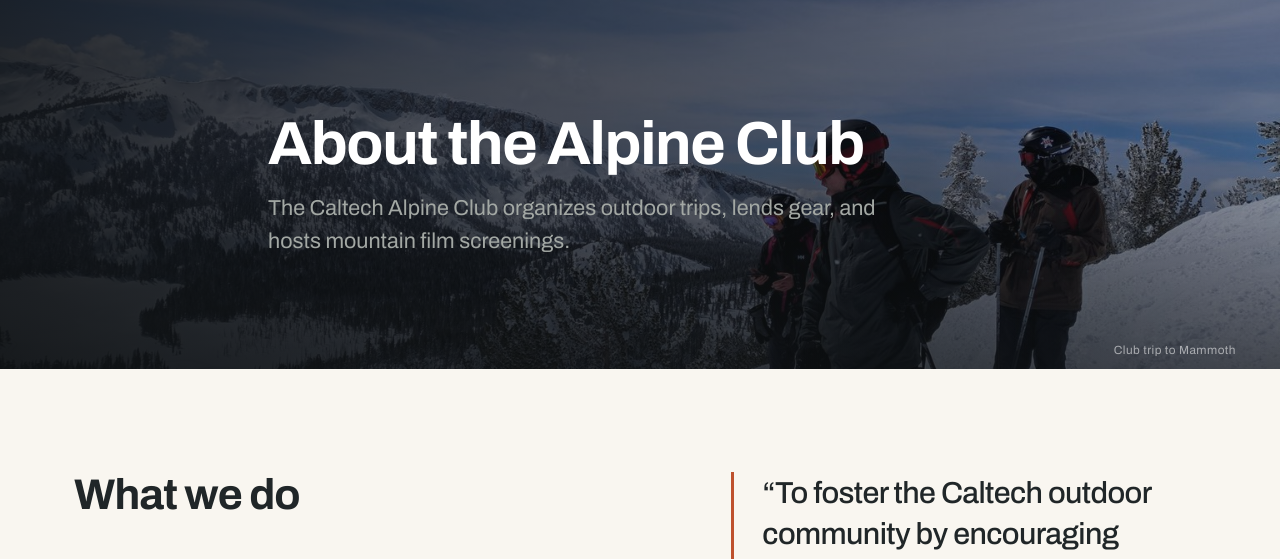
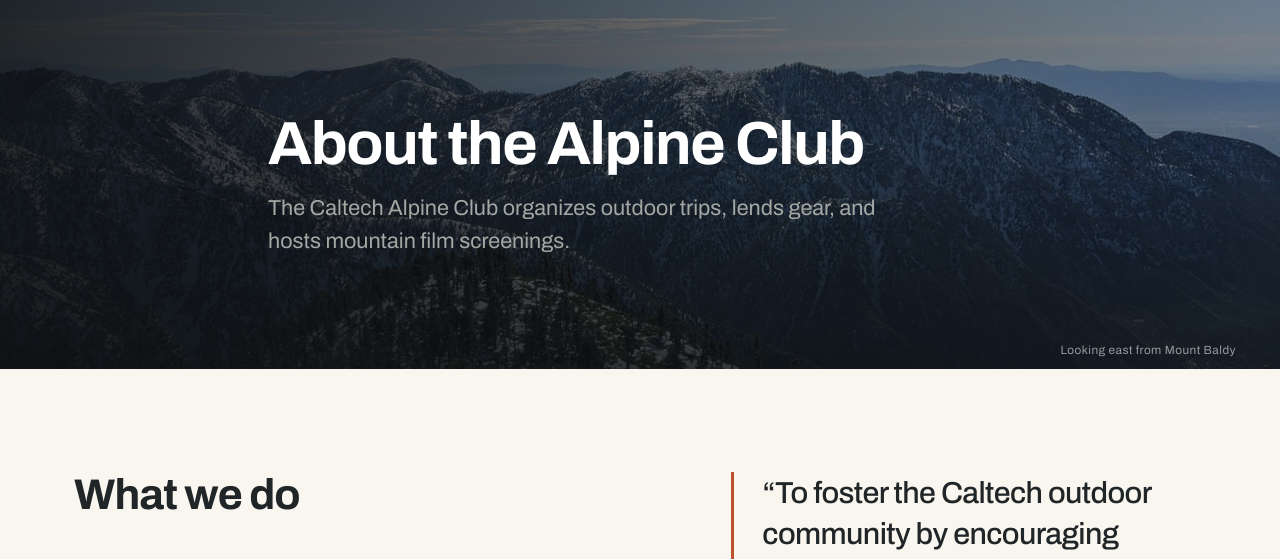
Before and after one commit to caltech-alpine/caltech-alpine.github.io, a PHP site: page /about.php in a window 1280 px wide. Shown: the part 71-630 px from the top of the page. Run offline with PHP 8.4, Linux system fonts and the light colour scheme.

Commit message:
Swap the About and Events heroes
The skiers belong on Events and the Baldy panorama on About. Baldy needs
a focus: its horizon sits about a fifth of the way down rather than in
the middle, so the default center-45% band landed entirely below it and
rendered as a dark slope. Mammoth keeps the default, which frames the
three skiers from helmet to hip clear of the headline.

```diff
--- a/about.php
+++ b/about.php
@@ -51,8 +51,13 @@ require __DIR__ . '/includes/header.php';
        of the three things the club actually does, so both are named. */
     'lede'   => 'The Caltech Alpine Club organizes outdoor trips, lends gear, and hosts '
               . 'mountain film screenings.',
-    'photo'  => 'photos/cac-mammoth-from-sujung.jpg',
-    'credit' => 'Club trip to Mammoth',
+    /* The horizon in this frame sits about a fifth of the way down, not in the
+       middle, so the default band (center 45%) lands entirely below it and the
+       hero reads as a dark slope rather than a view. 28% brings the ridgeline
+       and the haze over the basin into the strip that survives. */
+    'photo'  => 'photos/baldy-1.jpg',
+    'credit' => 'Looking east from Mount Baldy',
+    'focus'  => 'center 28%',
 )); ?>
 
 
--- a/events.php
+++ b/events.php
@@ -63,8 +63,8 @@ echo json_encode(count($ld) === 1 ? $ld[0] : $ld, JSON_UNESCAPED_SLASHES);
 <?php alpine_page_hero(array(
     'title'  => 'Events and trips',
     'lede'   => 'Hikes, trips, talks, socials, and film screenings.',
-    'photo'  => 'photos/baldy-1.jpg',
-    'credit' => 'Looking east from Mount Baldy',
+    'photo'  => 'photos/cac-mammoth-from-sujung.jpg',
+    'credit' => 'Club trip to Mammoth',
 )); ?>
 
 
```
